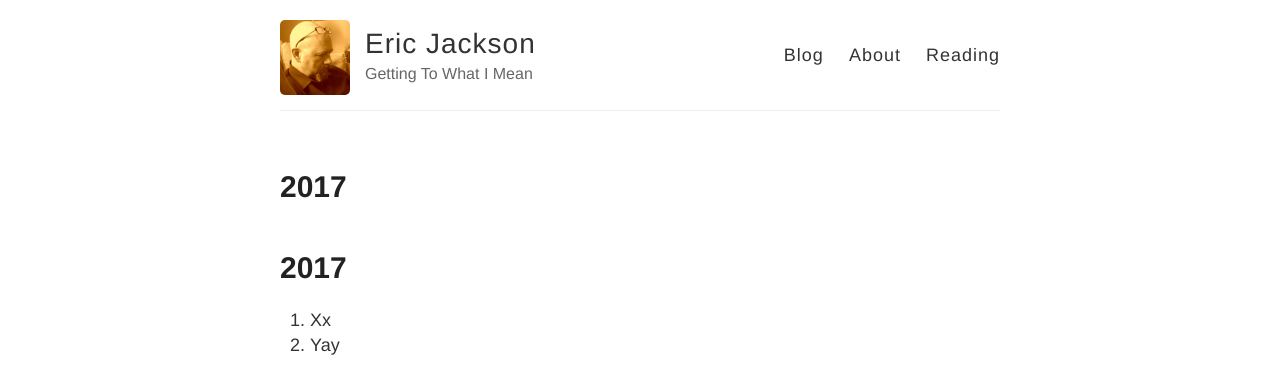
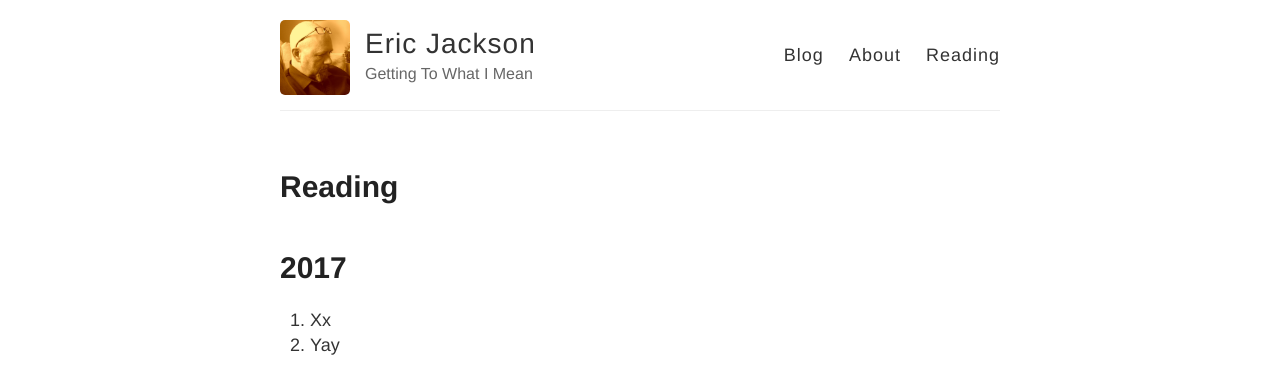
Before and after one commit to ejaxon/ejaxon.github.io, a Jekyll site: the page built from reading.md, in a window 1280 px wide. Shown: the top 365 px of the page. Built offline with Jekyll 4.4.1, drawn with Linux system fonts in a browser that asks for light colours; our own code applies the rules of GitHub Pages for plain Markdown files.

Commit message:
fixing reading page

```diff
--- a/reading.md
+++ b/reading.md
@@ -1,3 +1,8 @@
+---
+layout: page
+title: Reading
+permalink: /reading/
+---
 # 2017
 
 1. Xx
```
Also changed, not shown: working/build-democracy-on-unreliable-people.md (added, +3 -0 lines).
